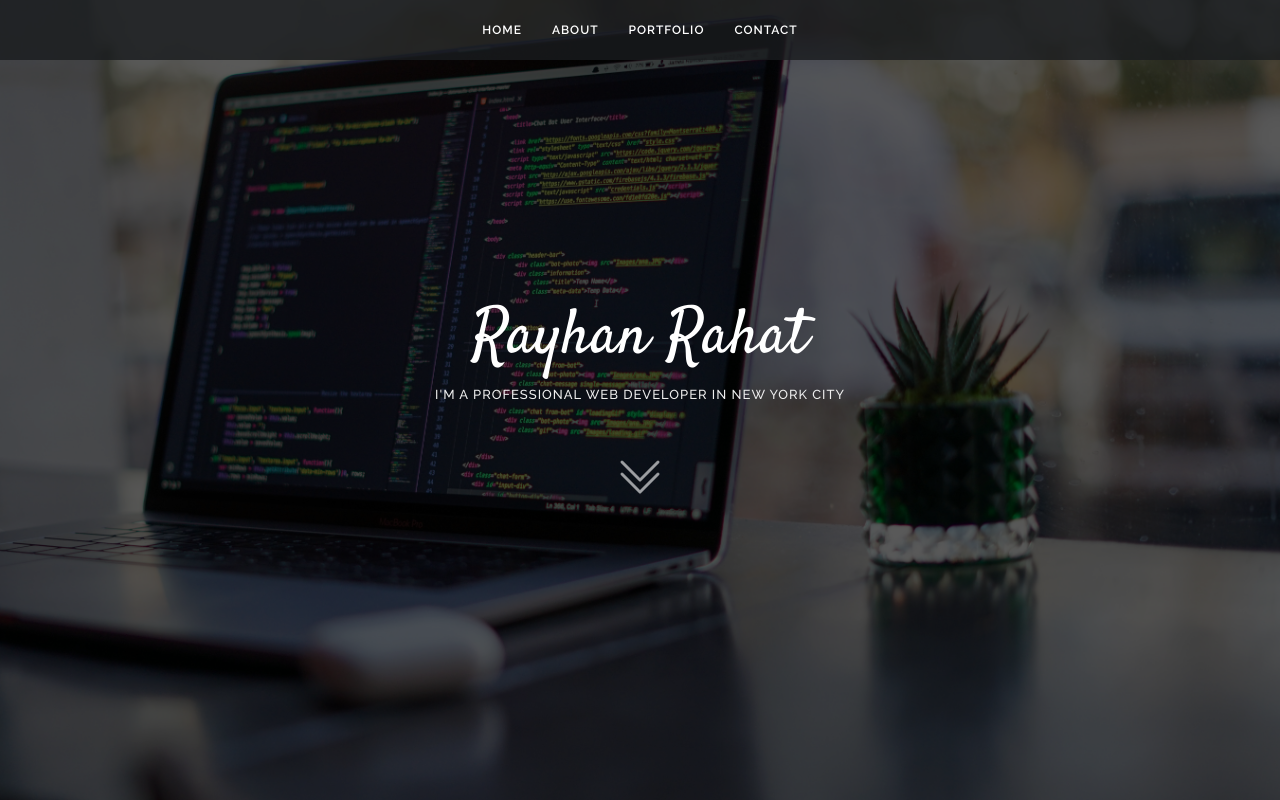
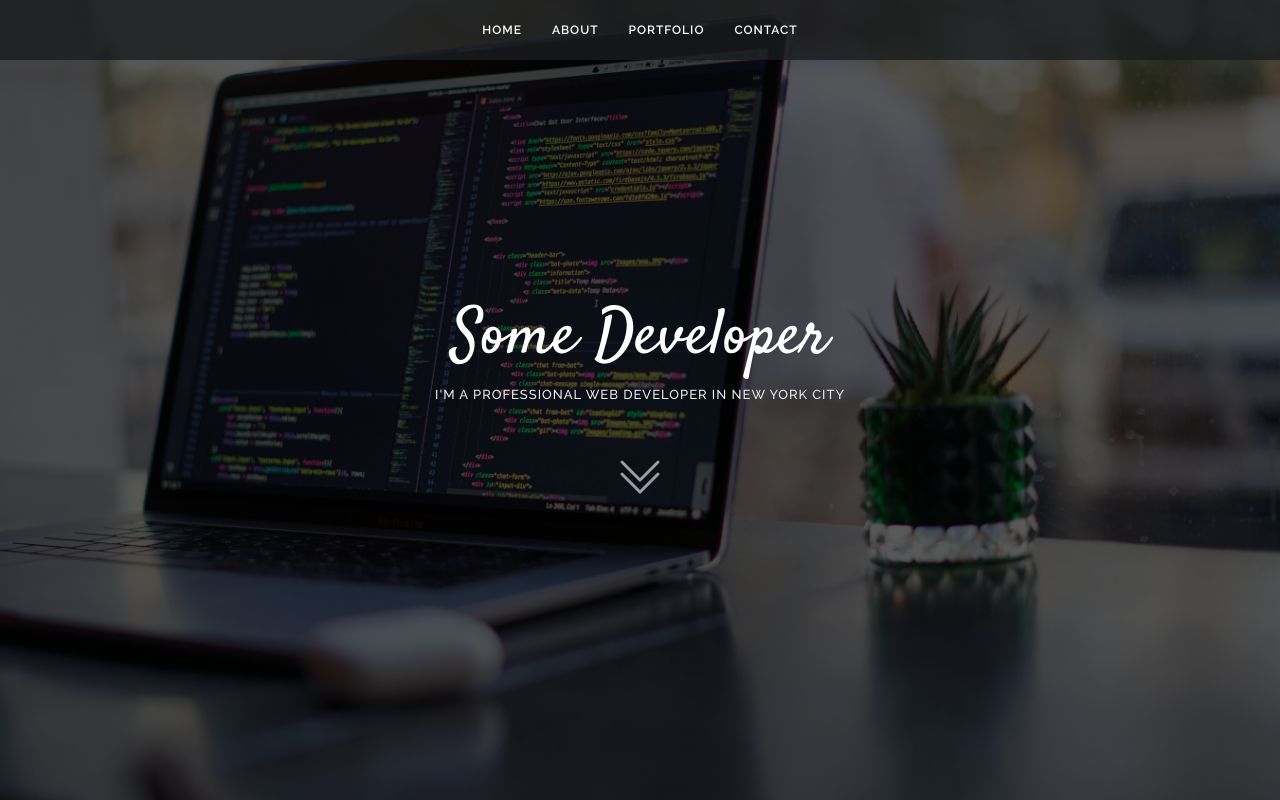
Before and after one commit to Rahat47/personal-portfolio-rct-vite, a React (Vite) app: page / in a window 1280 px wide. Shown: the top 800 px of the page. Built offline with nearby package versions, Linux system fonts and the light colour scheme.

Commit message:
changed hero name

```diff
--- a/src/components/Hero/HeroSection.jsx
+++ b/src/components/Hero/HeroSection.jsx
@@ -6,7 +6,7 @@ const HeroSection = () => {
         <section id="hero">
             <div id="home"></div>
             <div className="hero-container">
-                <h1>Rayhan Rahat</h1>
+                <h1>Some Developer</h1>
                 <h2>I&apos;m a Professional Web Developer In New York City</h2>
                 <Link to="about" className="btn-scroll" title="Scroll Down">
                     <BsChevronDoubleDown />
```
